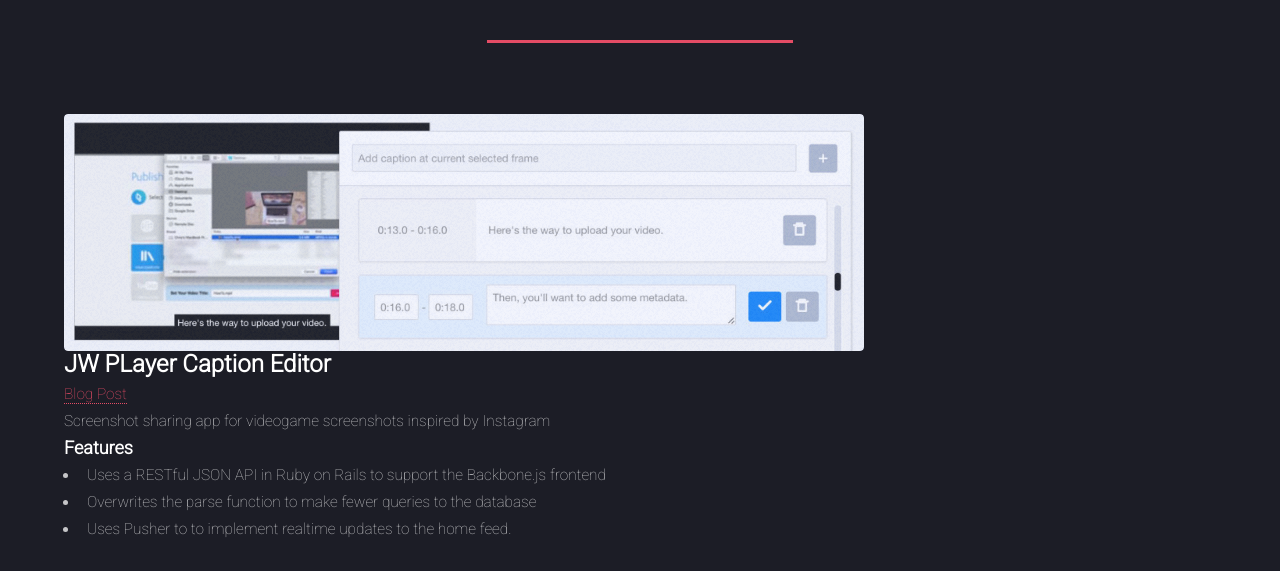
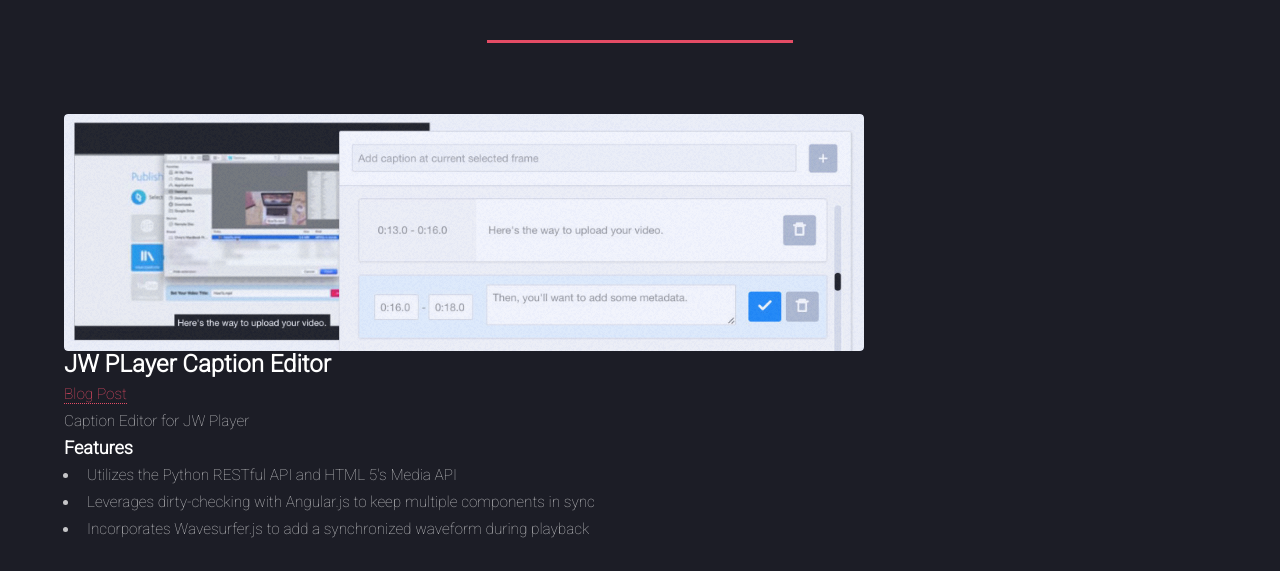
Before and after one commit to Faeylayn/Faeylayn.github.io, a plain HTML site: page no-sidebar.html in a window 1280 px wide. Shown: the part 217-788 px from the top of the page. Drawn offline with Linux system fonts and the light colour scheme.

Commit message:
Updated details for caption editor

```diff
--- a/no-sidebar.html
+++ b/no-sidebar.html
@@ -67,14 +67,14 @@
 							<a href="https://www.jwplayer.com/blog/new-video-caption-editor/"> Blog Post </a>
 							<br>
 							<span>
-								Screenshot sharing app for videogame screenshots inspired by Instagram
+								Caption Editor for JW Player
 							</span>
 							<br>
 							<span class="game-features">Features</span>
 							<ul>
-								<li>Uses a RESTful JSON API in Ruby on Rails to support the Backbone.js frontend</li>
-								<li>Overwrites the parse function to make fewer queries to the database</li>
-								<li>Uses Pusher to to implement realtime updates to the home feed.</li>
+								<li>Utilizes the Python RESTful API and HTML 5's Media API</li>
+								<li>Leverages dirty-checking with Angular.js to keep multiple components in sync</li>
+								<li>Incorporates Wavesurfer.js to add a synchronized waveform during playback</li>
 
 							</ul>
 						</section>
```
